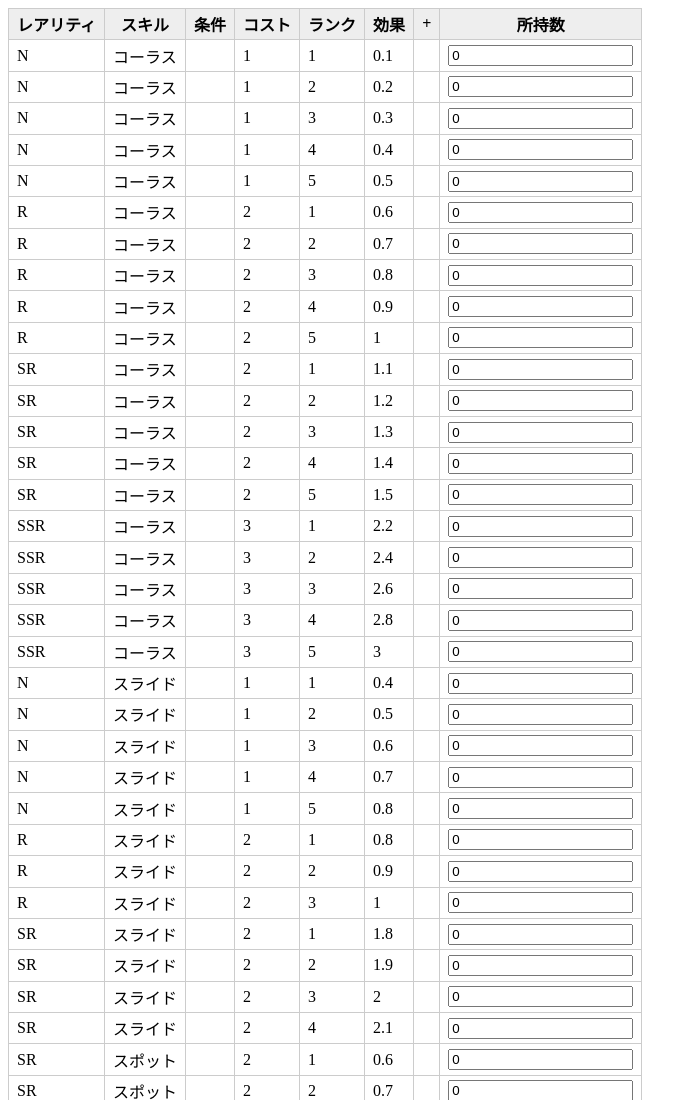
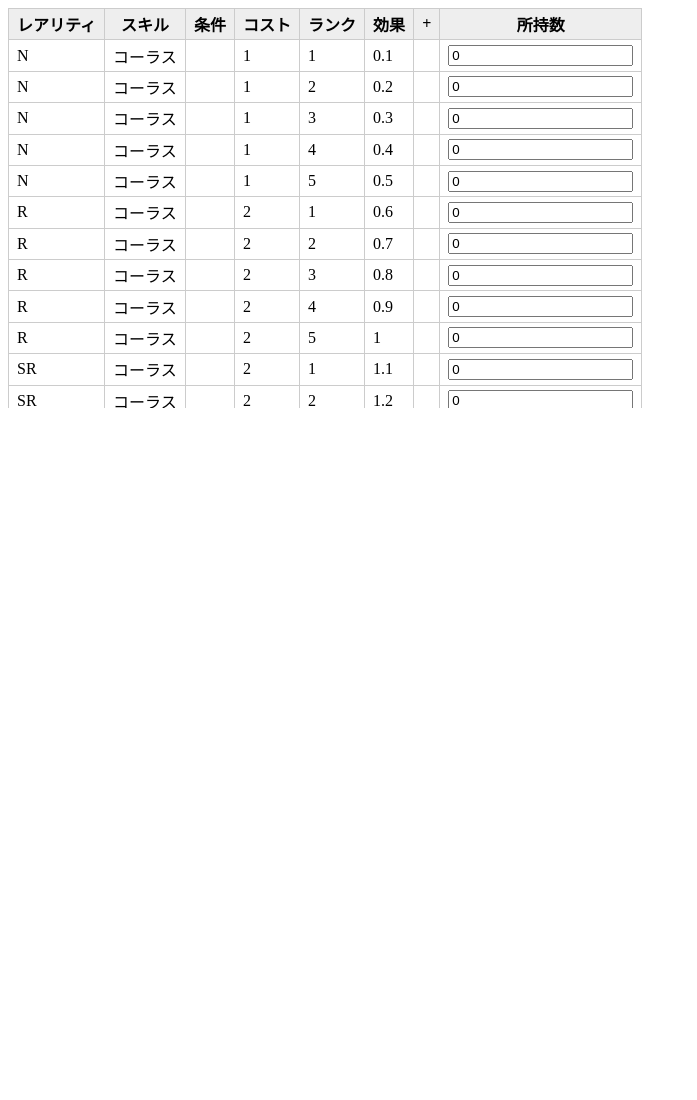
Before and after one commit to yatsuha4/llsif_arena_sis, a plain HTML site: page public/index.html in a window 1280 px wide. Shown: the top 1100 px of the page, without its empty margins (0-697 px from the left). After the commit the page ends 808 px from the top, so only its background shows below. Drawn offline with Linux system fonts and the light colour scheme.

Commit message:
スキル一覧の高さを設定

```diff
--- a/public/index.css
+++ b/public/index.css
@@ -1,3 +1,9 @@
+html {
+    height: 100%;
+}
+body {
+    height: 100%;
+}
 table {
     border-collapse: collapse;
 }
@@ -7,14 +13,14 @@ th, td {
 }
 .table-header {
     background-color: #eee;
+    position: sticky;
+    top: 0;
 }
 #skills {
     height: 50%;
-    overflow: scroll;
+    overflow: hidden scroll;
 }
 #skills-table {
 }
 #skills-header {
-    position: sticky;
-    top: 0;
 }
```
